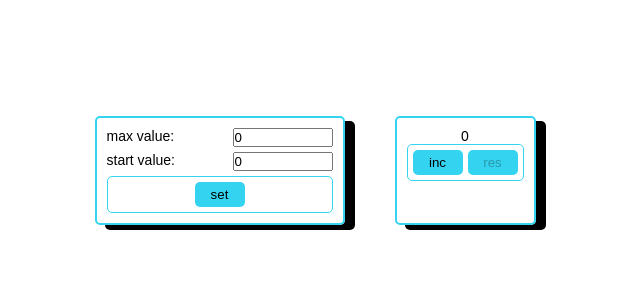
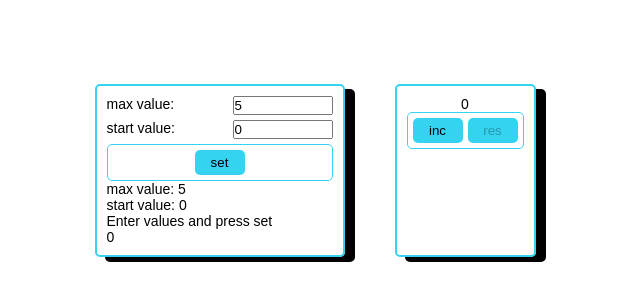
Before and after one commit to FilippSM/counter-sprint-one, a React (Create React App) app: page / in a window 1280 px wide. Shown: the part 230-530 px from the top of the page, without its empty margins (300-940 px from the left). Built offline with nearby package versions, Linux system fonts and the light colour scheme.

Commit message:
last version

```diff
--- a/src/sections/setCounter/SetCounter.tsx
+++ b/src/sections/setCounter/SetCounter.tsx
@@ -8,17 +8,30 @@ type SetCounterType = {
 }
 
 export const SetCounter = (props: SetCounterType) => {
-    const maxValue = 0;
+    const maxValue = 5;
     const minValue = 0;
 
     const [countMax, setCountMax] = useState<number>(maxValue);
     const [countMin, setCountMin] = useState<number>(minValue);
 
+    const [error, setError] = useState<any>(0);
 
     const setNumbers = () => {
         props.getNumbers(countMax, countMin)
+        setError(countMin)
     };
 
+
+    const renderMessage = () => {
+        if (countMin < 0) {
+
+            return <div>incorrect value</div>;
+        }
+        if (countMin === countMax) {
+            return <div>incorrect value</div>;
+        }
+        return <div>Enter values and press set</div>;
+    };
 
     return (
         <div className={styles.box}>
@@ -34,8 +47,13 @@ export const SetCounter = (props: SetCounterType) => {
                 <Button callBack={setNumbers} name={"set"} /* disabled={count >= maxValue} */ />
             </div>
            {/*  для проверки */}
-            {/* <div>max value: {countMax}</div>
-            <div>start value: {countMin}</div> */}
+            <div>max value: {countMax}</div>
+            <div>start value: {countMin}</div>
+
+            <div>{renderMessage()}</div>
+            <div>{error}</div>
+        {/*     {countMin < 0 ? 0 : <div>Enter values and press set</div>} */}
+
         </div>
     )
 }
```
